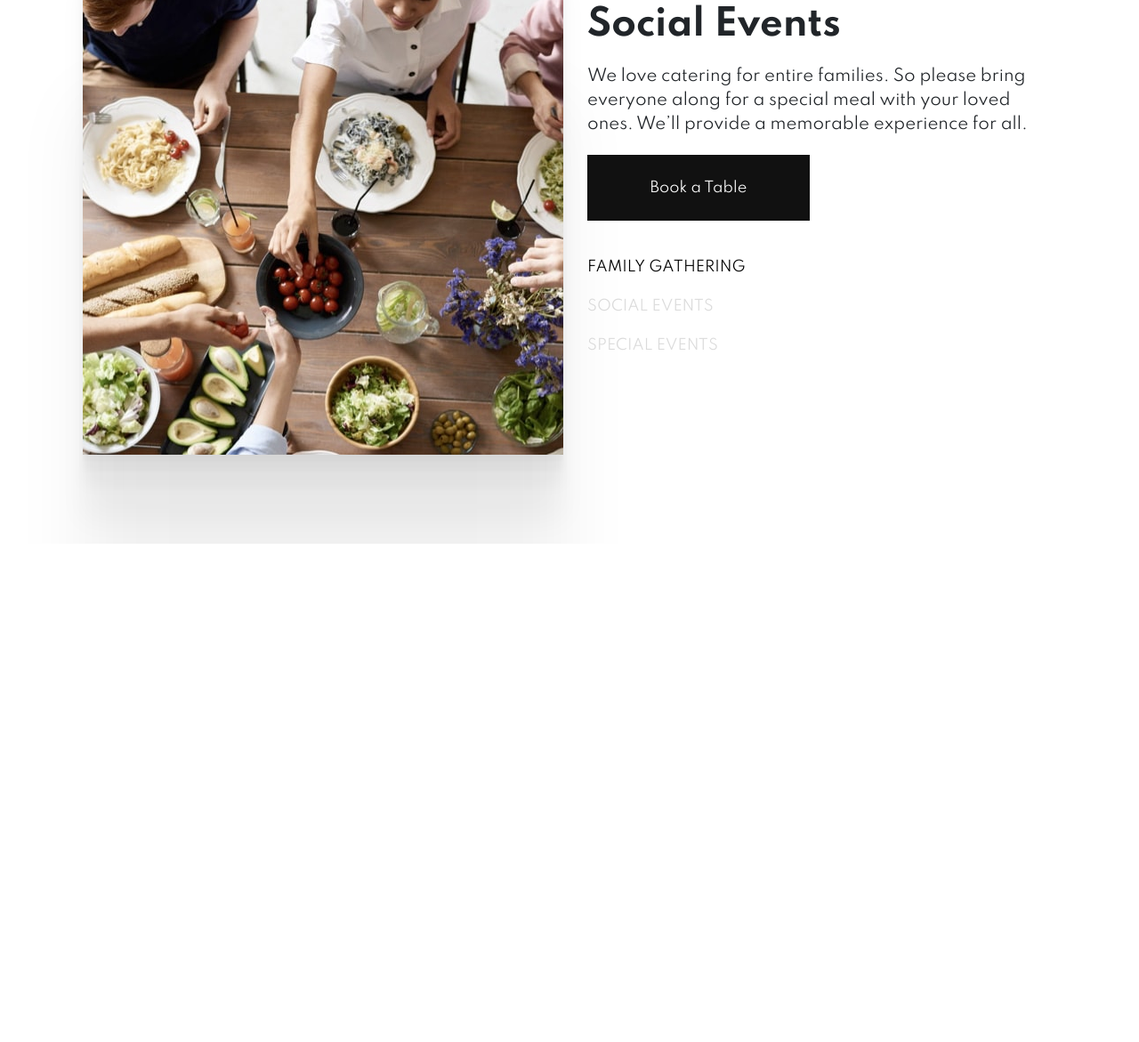
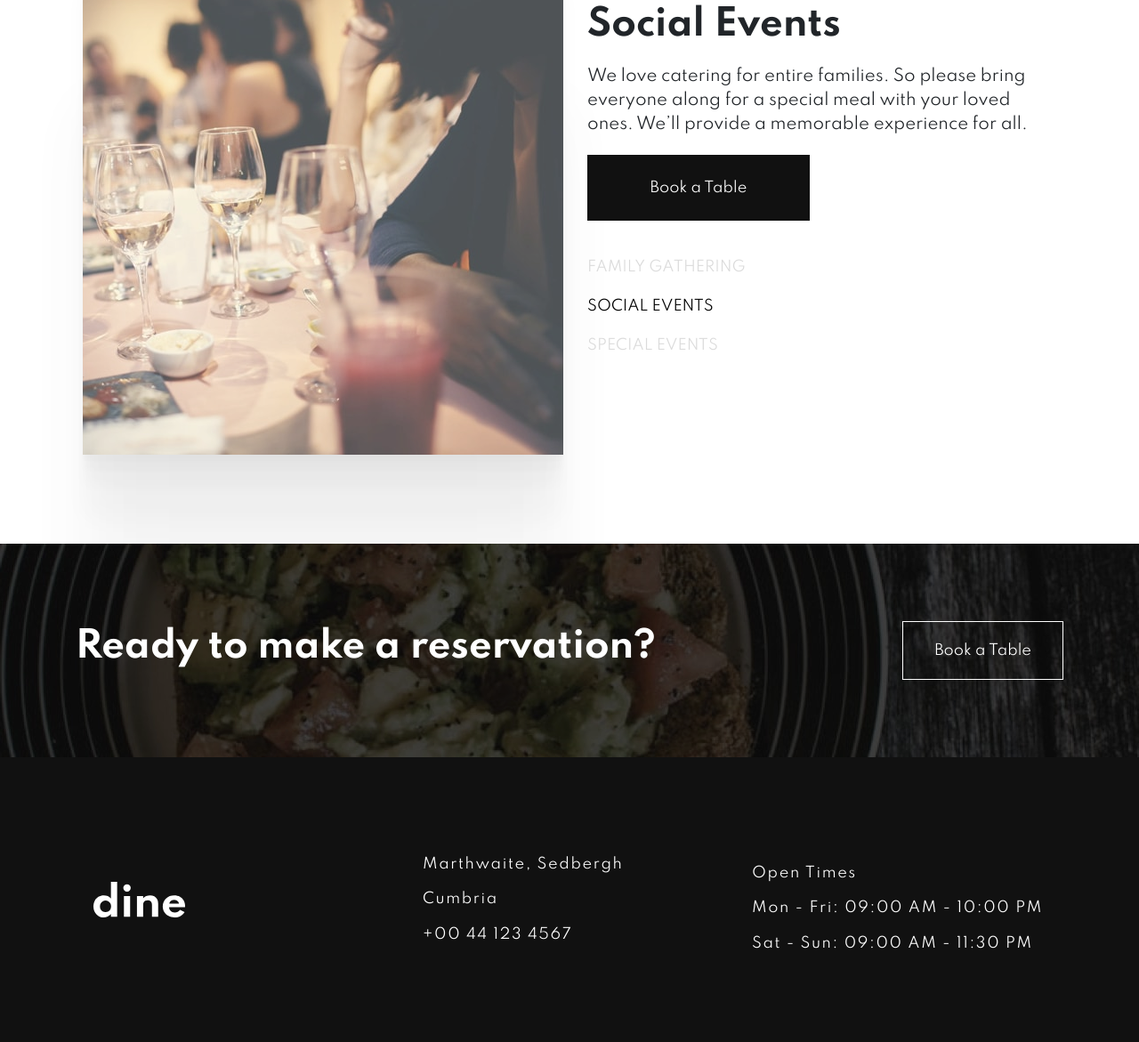
Before and after one commit to vk17-starlord/Frontend_Mentor_Dine, a plain HTML site: page index.html in a window 1280 px wide. Shown: the part 3349-4520 px from the top of the page at 89% size. Before the commit the page ends 3960 px from the top, so only its background shows below. Drawn offline with nearby package versions, Linux system fonts and the light colour scheme.

Commit message:
added slideshow and footer

```diff
--- a/index.html
+++ b/index.html
@@ -179,7 +179,51 @@ from our menu
     </div>
 </div>
 </div>
+<div class="reservation">
+ <div class="dark">
+     <div class="container">
+         <h1 class="b-heading">Ready to make a reservation?</h1>
+         <a href="./booking.html">
+            <button>Book a Table
+            </button>
+            </a>
+     </div>
+ </div>
+</div>
+<footer>
+    <div class="container">
+        <div class="row">
+            <div class="col-sm-12 col-lg-4 f_col">
+                <img src="./images/logo.svg" alt="">
+            </div>
+            <div class="col-sm-12 col-lg-4 f_col">
+                <h4>Marthwaite, Sedbergh
+                    </h4>
+                    <h4>
+                        Cumbria
+                    </h4>
+<h4>                    +00 44 123 4567
+</h4>
+                </div>
 
+            <div class="col-sm-12 col-lg-4 f_col">
+                <h4>
+                    <h4>                    Open Times
+                    </h4>
+                    <h4>
+                        Mon - Fri: 09:00 AM - 10:00 PM
+
+                    </h4>
+                    <h4>
+                        Sat - Sun: 09:00 AM - 11:30 PM
+
+                    </h4>
+                </h4>
+            </div>
+
+        </div>
+    </div>
+</footer>
     <!-- Optional JavaScript -->
     <script src="./index.js"></script>
 
--- a/index.js
+++ b/index.js
@@ -56,7 +56,22 @@ document.getElementById('pic').innerHTML=img;
 
 }
 
+
+
+
+setInterval(() => {
+if(index<Events.length){
+console.log(index)
 changeImg(index)
+toggle(`event${index+1}`)
+    index++
+}else{
+
+    index=0;
+
+
+}
+}, 2000);
 
 let list='';
 
--- a/style.scss
+++ b/style.scss
@@ -299,9 +299,21 @@ li{
         width:95%;
         margin: 0 auto;
     }
-    .features .colm,.highlights .h_col,.events .e-col{
+    .features .colm,.highlights .h_col,.events .e-col,footer .f_col{
         padding:20px 0;
         min-height: auto !important;
+    }
+    .reservation .container{
+        padding: 20px;
+        flex-wrap: wrap;
+     width: 90%;
+        a{
+            margin: 0 auto;
+        }
+        h1{
+            width: 100% !important;
+
+        }
     }
     .events .e-col{
         width:85%;
@@ -348,3 +360,63 @@ li{
     from {opacity: 0}
     to {opacity: 1;}
   }
+
+
+.reservation{
+    overflow: hidden;
+    position: relative;
+    width: 100%;
+    .dark::before{
+        width: 100%;
+        height: 30vh;
+        content: '';
+        position: absolute;
+        background-color: rgba(0, 0, 0, 0.2);
+
+    }
+    .container{
+        margin: 0 auto;
+        position: relative;
+        z-index: 1;
+        min-height: 30vh;
+        display: flex;
+        justify-content: space-between;
+        align-items:center;
+        button{
+            background-color: transparent !important;
+            color: white;
+            position: relative;
+            z-index: 4;
+            &:hover{
+                transition: 1s ease-in-out;
+                background-color: white;
+            }
+            padding: 20px 35px;
+            border: 1px solid white;
+        }
+    }
+    color: white;
+    min-height: 30vh;
+    background-size:cover;
+    background-image: url('./images/homepage/ready-bg-desktop.jpg');
+}
+
+footer{
+    width: 100%;
+    background-color: #111111;
+    .f_col{
+        min-height: 40vh;
+        padding: 20px;
+h4{
+    font-size: 16px;
+    letter-spacing: 0.1em;
+    color: white;
+    margin: 10px 0;
+}
+        display: flex;
+        justify-content: center;
+        align-items: flex-start;
+        flex-direction: column;
+
+    }
+}
```
Also changed, not shown: style.css.
